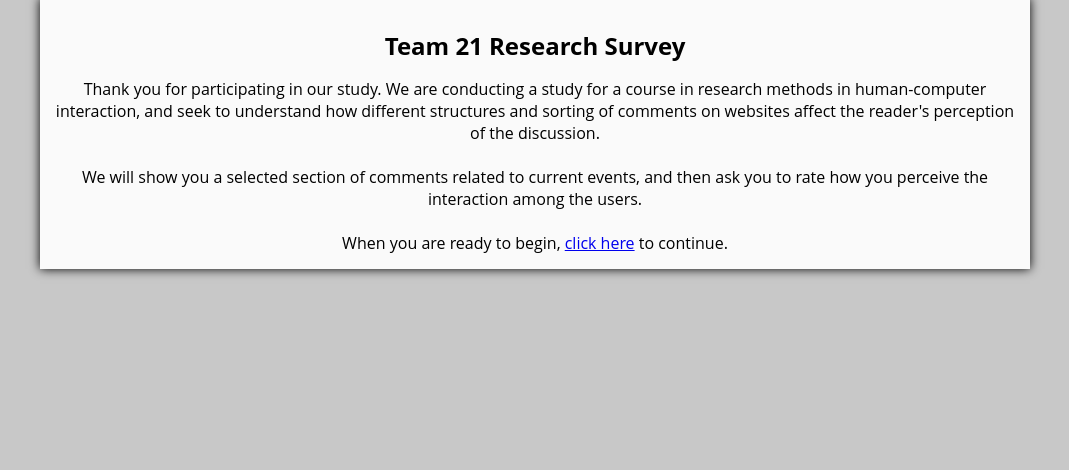
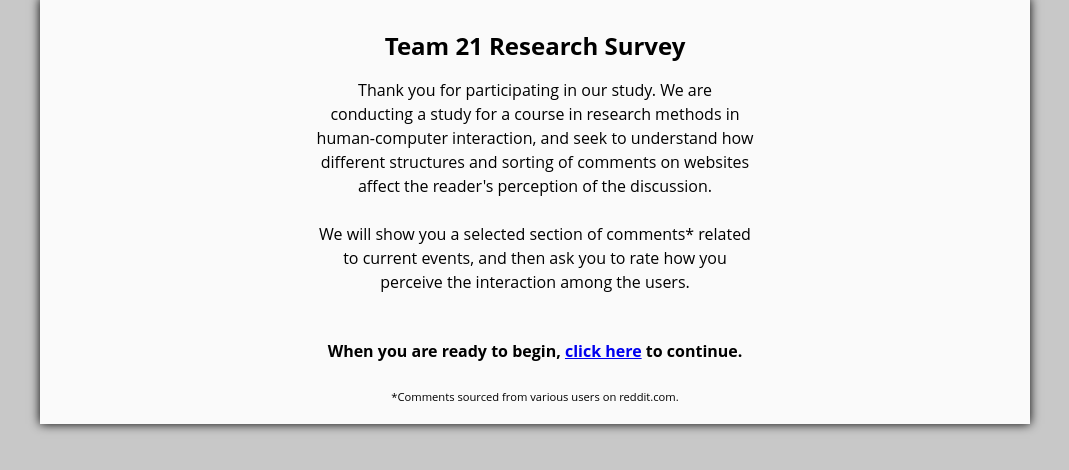
Before and after one commit to srt4/INFO-470-Comment-Style-Survey, a plain HTML site: page experiment.html in a window 1280 px wide. Shown: the whole page, without its empty margins (105-1174 px from the left). Drawn offline with nearby package versions, Linux system fonts and the light colour scheme.

Commit message:
Formatting.

```diff
--- a/experiment.html
+++ b/experiment.html
@@ -6,7 +6,7 @@
 	<body>
 		<div id="page1" class="active" style="margin-top: -10px;">
 				<h1>Team 21 Research Survey</h1>
-				<introText>
+				<introText style="display:block;width:440px;margin:auto;line-height:1.5em">
 					Thank you for participating in our study. We are conducting a study for a course in
 					research methods in human-computer interaction, and seek to understand how
 					different structures and sorting of comments on websites affect the reader's
@@ -15,13 +15,15 @@
 					<br />
 					<br />
 
-					We will show you a selected section of comments related to current events, and
+					We will show you a selected section of comments* related to current events, and
 					then ask you to rate how you perceive the interaction among the users.
 
 					<br />
 					<br />
 
-					When you are ready to begin, <a href='#' data-action="nextPage">click here</a> to continue.
+					<h4>When you are ready to begin, <a href='#' data-action="nextPage">click here</a> to continue.</h4>
+
+					<span style="font-size: 0.7em">*Comments sourced from various users on reddit.com.</span>
 				</introText>
 		</div>
 		<div id="page2">
```
